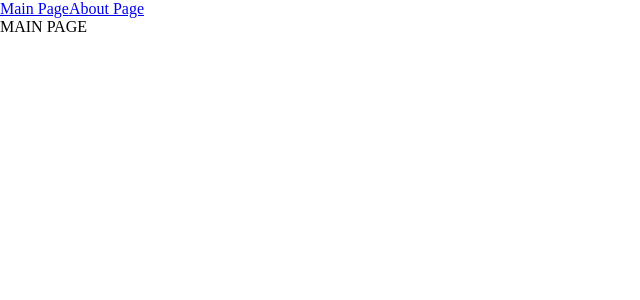
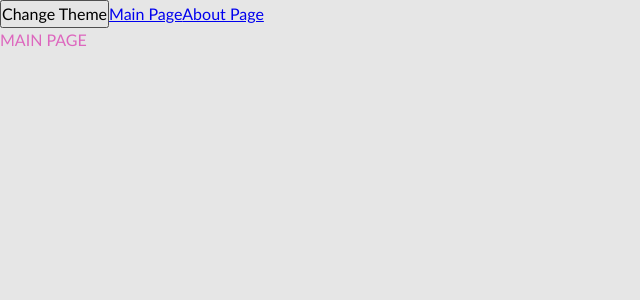
Before and after one commit to KarinaFaradian/production-project, a React app: page / in a window 1280 px wide. Shown: the top 300 px of the page, without its empty margins (0-640 px from the left). Built offline with nearby package versions, Linux system fonts and the light colour scheme.

Commit message:
feat: set up themes toggle and initial styles

```diff
--- a/src/App.tsx
+++ b/src/App.tsx
@@ -5,11 +5,17 @@
 import { AboutPageAsync } from './pages/AboutPage/AboutPage.lazy';
 import { MainPageAsync } from './pages/MainPage/MainPage.lazy';
 
-import './index.scss';
+import { useTheme } from './theme/useTheme';
+
+import './styles/index.scss';
 
 const App = () => {
+
+const { theme, toggleTheme } = useTheme();
+
   return (
-    <div className="app">
+    <div className={`app ${theme}`}>
+      <button onClick={toggleTheme}>Change Theme</button>
       <Link to={'/'}>Main Page</Link>
       <Link to={'/about'}>About Page</Link>
       <Suspense fallback={<div>Loading...</div>}>
--- a/src/index.scss
+++ /dev/null
@@ -1,5 +0,0 @@
-* {
-  margin: 0px;
-  padding: 0px;
-  box-sizing: border-box;
-}
--- a/src/index.tsx
+++ b/src/index.tsx
@@ -1,10 +1,13 @@
 import { render } from 'react-dom';
 import { BrowserRouter } from 'react-router-dom';
 import App from './App';
+import ThemeProvider from './theme/ThemeProvider';
 
 render(
   <BrowserRouter>
-    <App />
+    <ThemeProvider>
+      <App />
+    </ThemeProvider>
   </BrowserRouter>,
 
   document.getElementById('root'),
--- /dev/null
+++ b/src/styles/index.scss
@@ -0,0 +1,13 @@
+@import 'variables/global';
+@import 'reset';
+@import 'themes/light';
+@import 'themes/dark';
+
+.app {
+  font: var(--font-m);
+
+  background-color: var(--bg-color);
+  color: var(--primary-color);
+
+  min-height: 100vh;
+}
--- /dev/null
+++ b/src/styles/reset.scss
@@ -0,0 +1,13 @@
+* {
+  margin: 0;
+  padding: 0;
+  box-sizing: border-box;
+}
+
+input,
+button,
+textarea,
+select {
+  margin: 0;
+  font: inherit;
+}
--- /dev/null
+++ b/src/styles/themes/dark.scss
@@ -0,0 +1,5 @@
+.app.dark {
+    --bg-color: rgb(35, 35, 35);
+    --primary-color: #dd67be;
+    --secondary-color: #e4e4e4ea;
+}
--- /dev/null
+++ b/src/styles/themes/light.scss
@@ -0,0 +1,5 @@
+.app.light {
+    --bg-color: #e4e4e4ea;
+    --primary-color: #dd67be;
+    --secondary-color: rgb(35, 35, 35);
+}
--- /dev/null
+++ b/src/styles/variables/global.scss
@@ -0,0 +1,11 @@
+:root {
+  --font-family-main: "Gill Sans", sans-serif;
+
+  --font-size-m: 16px;
+  --font-line-m: 24px;
+  --font-m: var(--font-size-m) / var(--font-line-m) var(--font-family-main);
+
+  --font-size-l: 24px;
+  --font-line-l: 32px;
+  --font-l: var(--font-size-l) / var(--font-line-l) var(--font-family-main);
+}
--- /dev/null
+++ b/src/theme/ThemeContext.tsx
@@ -0,0 +1,15 @@
+import React from "react";
+
+export enum Theme {
+  LIGHT = 'light',
+  DARK = 'dark',
+}
+
+export interface ThemeContextProps {
+    theme?: Theme;
+    setTheme?: (theme: Theme) => void;
+}
+
+export const ThemeContext = React.createContext<ThemeContextProps>({});
+
+export const LOCAL_STORAGE_THEME_KEY = 'theme';
--- /dev/null
+++ b/src/theme/ThemeProvider.tsx
@@ -0,0 +1,28 @@
+import React, { FC } from 'react'
+import { LOCAL_STORAGE_THEME_KEY, Theme, ThemeContext } from './ThemeContext'
+
+const defaultTheme = localStorage.getItem(LOCAL_STORAGE_THEME_KEY) as Theme || Theme.LIGHT;
+
+interface Props {
+    children: React.ReactElement
+  }
+
+const ThemeProvider: FC<Props> = ({children}): React.ReactElement => {
+
+    const [theme, setTheme] = React.useState<Theme>(defaultTheme);
+
+  const defaultProps = React.useMemo(() => ({
+    theme: theme,
+    setTheme: setTheme,
+  }), [theme]);
+
+  return (
+    <>
+    <ThemeContext.Provider value={defaultProps}>
+        {children}
+    </ThemeContext.Provider>
+    </>
+  )
+}
+
+export default ThemeProvider;
--- /dev/null
+++ b/src/theme/useTheme.tsx
@@ -0,0 +1,21 @@
+import React from 'react';
+import { LOCAL_STORAGE_THEME_KEY, Theme, ThemeContext } from './ThemeContext';
+
+interface UseThemeResult {
+  toggleTheme: () => void;
+  theme: Theme;
+}
+
+export function useTheme(): UseThemeResult {
+  const { theme, setTheme } = React.useContext(ThemeContext);
+
+  const toggleTheme = () => {
+    const newTheme = theme === Theme.DARK ? Theme.LIGHT : Theme.DARK;
+    setTheme(newTheme);
+    localStorage.setItem(LOCAL_STORAGE_THEME_KEY, newTheme);
+  };
+
+  return {
+    theme, toggleTheme
+  }
+}
```
